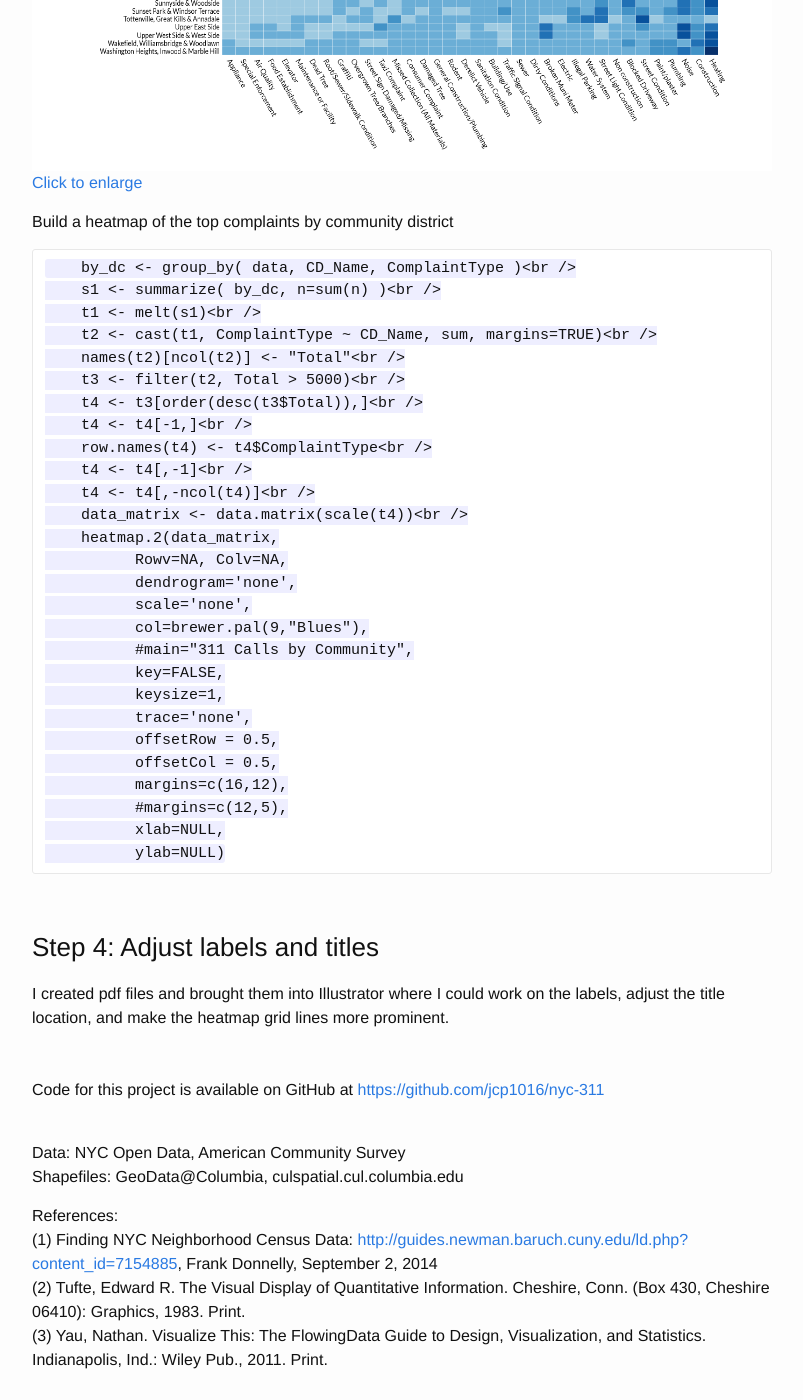
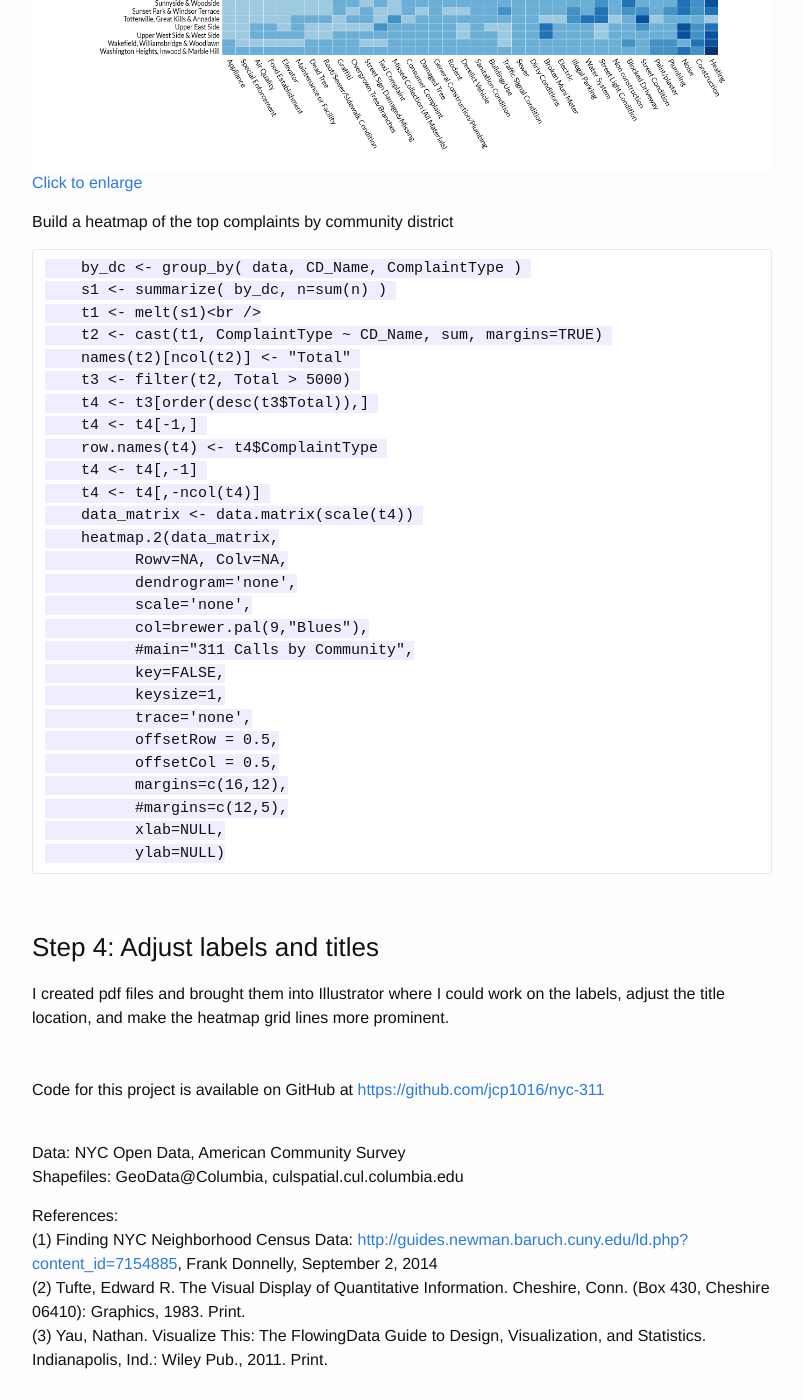
Before and after one commit to jcp1016/jcp1016.github.io, a Jekyll site: the page built from _posts/2015-03-24-nyc-311.markdown, in a window 1280 px wide and 1400 px high, scrolled down 6881 px. Shown: the whole window, without its empty margins (238-1041 px from the left). Built offline with Jekyll 4.4.1, drawn with Linux system fonts in a browser that asks for light colours.

Commit message:
edit post

````diff
--- a/_posts/2015-03-24-nyc-311.markdown
+++ b/_posts/2015-03-24-nyc-311.markdown
@@ -129,18 +129,18 @@ Build a heatmap of 311 calls by poverty level, based on location of the caller.<
 Build a heatmap of the top complaints by community district<br />
 
 ```
-    by_dc <- group_by( data, CD_Name, ComplaintType )<br />
-    s1 <- summarize( by_dc, n=sum(n) )<br />
+    by_dc <- group_by( data, CD_Name, ComplaintType )
+    s1 <- summarize( by_dc, n=sum(n) )
     t1 <- melt(s1)<br />
-    t2 <- cast(t1, ComplaintType ~ CD_Name, sum, margins=TRUE)<br />
-    names(t2)[ncol(t2)] <- "Total"<br />
-    t3 <- filter(t2, Total > 5000)<br />
-    t4 <- t3[order(desc(t3$Total)),]<br />
-    t4 <- t4[-1,]<br />
-    row.names(t4) <- t4$ComplaintType<br />
-    t4 <- t4[,-1]<br />
-    t4 <- t4[,-ncol(t4)]<br />
-    data_matrix <- data.matrix(scale(t4))<br />
+    t2 <- cast(t1, ComplaintType ~ CD_Name, sum, margins=TRUE)
+    names(t2)[ncol(t2)] <- "Total"
+    t3 <- filter(t2, Total > 5000)
+    t4 <- t3[order(desc(t3$Total)),]
+    t4 <- t4[-1,]
+    row.names(t4) <- t4$ComplaintType
+    t4 <- t4[,-1]
+    t4 <- t4[,-ncol(t4)]
+    data_matrix <- data.matrix(scale(t4))
     heatmap.2(data_matrix,
           Rowv=NA, Colv=NA,
           dendrogram='none',
````
